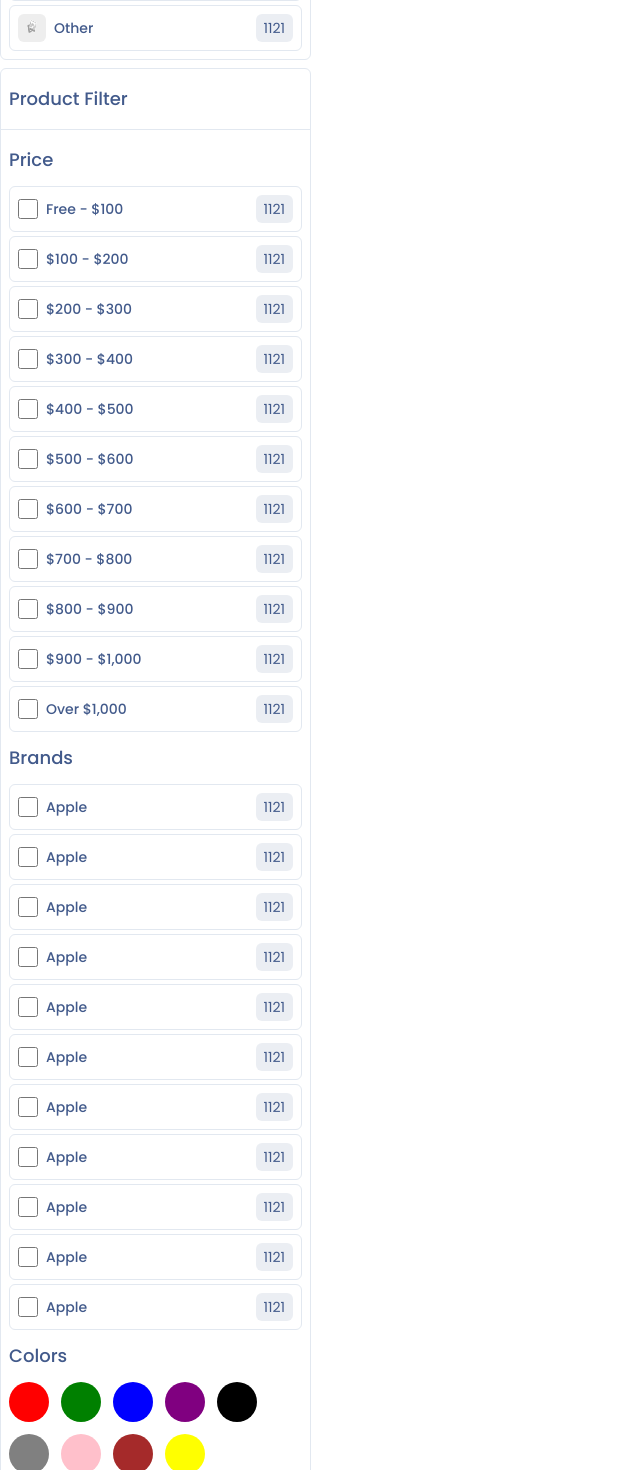
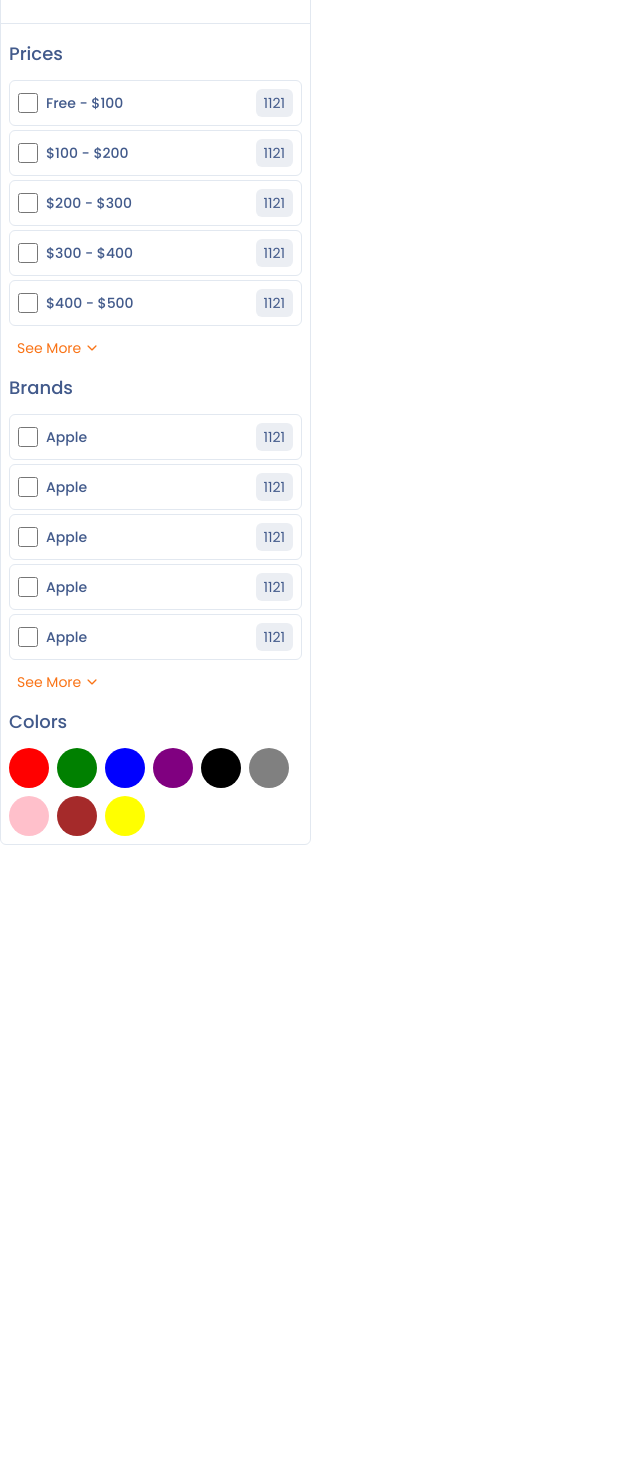
Before and after one commit to mehedi008h/multi-vendor-ecommerce-app-v2, a Next.js app: page /shop in a window 1280 px wide. Shown: the part 720-2190 px from the top of the page, without its empty margins (0-640 px from the left). After the commit the page ends 1593 px from the top, so only its background shows below. Built offline with nearby package versions, Linux system fonts and the light colour scheme.

Commit message:
refactoring filter sidebar

```diff
--- a/components/shop/FilterSidebar.tsx
+++ b/components/shop/FilterSidebar.tsx
@@ -1,12 +1,27 @@
 "use client";
 
-import React from "react";
+import React, { useState } from "react";
 import Image from "next/image";
-import { brands, categories, colors, priceRanges } from "@/data";
+import {
+    allBrands,
+    allCategories,
+    colors,
+    priceRanges,
+} from "@/data/filterSidebar";
 import { placeHolder } from "@/data/images";
 import { IoIosCheckmark } from "react-icons/io";
+import { FilterWrapper } from "./FilterWrapper";
 
 const FilterSidebar = () => {
+    // state
+    const [categoryExpand, setCategoryExpand] = useState<boolean>(false);
+    const [priceExpand, setPriceExpand] = useState<boolean>(false);
+    const [brandExpand, setBrandExpand] = useState<boolean>(false);
+
+    // expand all filters
+    let categories = categoryExpand ? allCategories : allCategories.slice(0, 7);
+    let prices = priceExpand ? priceRanges : priceRanges.slice(0, 5);
+    let brands = brandExpand ? allBrands : allBrands.slice(0, 5);
     return (
         <div>
             {/* Product Category  */}
@@ -15,7 +30,8 @@
                     Product Category
                 </h1>
                 <hr className="my-2" />
-                <div className="flex flex-col gap-1 transition-all ease-in-out duration-75 p-2">
+                <FilterWrapper expandButton toogleExpand={setCategoryExpand}>
+                    <>
                         {categories.map((category) => (
                             <div
                                 key={category}
@@ -38,7 +54,8 @@
                                 </div>
                             </div>
                         ))}
-                </div>
+                    </>
+                </FilterWrapper>
             </div>
 
             {/* product filter  */}
@@ -47,12 +64,15 @@
                     Product Filter
                 </h1>
                 <hr className="my-2" />
-                <div className="flex flex-col gap-1 transition-all ease-in-out duration-75 p-2">
-                    <h5 className="font-medium text-lg text-primary mb-2">
-                        Price
-                    </h5>
 
-                    {priceRanges.map((price) => (
+                {/* prices filter */}
+                <FilterWrapper
+                    filterTitle="Prices"
+                    expandButton
+                    toogleExpand={setPriceExpand}
+                >
+                    <>
+                        {prices.map((price) => (
                             <div
                                 key={price.id}
                                 className="flex justify-between items-center p-2 border rounded-md hover:border-teal-50 hover:shadow-md cursor-pointer group"
@@ -74,12 +94,16 @@
                                 </div>
                             </div>
                         ))}
+                    </>
+                </FilterWrapper>
 
-                    {/* brands  */}
-                    <h5 className="font-medium text-lg text-primary my-2">
-                        Brands
-                    </h5>
-
+                {/* brands  filter */}
+                <FilterWrapper
+                    filterTitle="Brands"
+                    expandButton
+                    toogleExpand={setBrandExpand}
+                >
+                    <>
                         {brands.map((brand) => (
                             <div
                                 key={brand.id}
@@ -102,11 +126,12 @@
                                 </div>
                             </div>
                         ))}
+                    </>
+                </FilterWrapper>
 
-                    <h5 className="font-medium text-lg text-primary my-2">
-                        Colors
-                    </h5>
-                    <div className="flex flex-row flex-wrap gap-3 transition-all">
+                {/* colors  filter */}
+                <FilterWrapper filterTitle="Colors">
+                    <div className="flex flex-row flex-wrap gap-2">
                         {colors.map((color) => (
                             <div
                                 key={color.id}
@@ -121,7 +146,7 @@
                             </div>
                         ))}
                     </div>
-                </div>
+                </FilterWrapper>
             </div>
         </div>
     );
--- /dev/null
+++ b/components/shop/FilterWrapper.tsx
@@ -0,0 +1,67 @@
+import { cn } from "@/lib/utils";
+import React, { ComponentProps, forwardRef, useState } from "react";
+import { IoIosArrowDown, IoIosArrowUp } from "react-icons/io";
+
+interface Props extends ComponentProps<"div"> {
+    filterTitle?: string;
+    children: React.ReactNode;
+    expandButton?: boolean;
+    toogleExpand?: (value: boolean) => void;
+}
+
+export const FilterWrapper = forwardRef<HTMLDivElement, Props>(
+    (
+        {
+            filterTitle,
+            expandButton = false,
+            toogleExpand,
+            children,
+            className,
+            ...props
+        },
+        ref
+    ) => {
+        const [expand, setExpand] = useState<boolean>(false);
+
+        // handle expand button
+        const handleExpand = () => {
+            setExpand(!expand);
+            if (toogleExpand) toogleExpand(!expand);
+        };
+        return (
+            <div
+                ref={ref}
+                className={cn("flex flex-col gap-1 p-2", className)}
+                {...props}
+            >
+                {/* filter title  */}
+                <h5 className="font-medium text-lg text-primary mb-2">
+                    {filterTitle}
+                </h5>
+                {/* filter item */}
+                {children}
+
+                {/* expand button  */}
+                {expandButton && (
+                    <div
+                        onClick={handleExpand}
+                        className="flex items-center gap-1 text-orange-500 hover:text-blue-500 text-sm mt-2 ps-2 cursor-pointer"
+                    >
+                        See{" "}
+                        {expand ? (
+                            <>
+                                Less <IoIosArrowUp />
+                            </>
+                        ) : (
+                            <>
+                                More <IoIosArrowDown />
+                            </>
+                        )}
+                    </div>
+                )}
+            </div>
+        );
+    }
+);
+
+FilterWrapper.displayName = "FilterWrapper";
--- /dev/null
+++ b/data/filterSidebar.ts
@@ -0,0 +1,176 @@
+export const allCategories = [
+    "Eid Collection",
+    "New Collection",
+    "Featured",
+    "Footwear",
+    "Accessories",
+    "Clothing",
+    "Beauty/Health",
+    "Sports",
+    "Outdoor",
+    "Other",
+];
+
+export const priceRanges = [
+    {
+        id: 1,
+        range: "Free - $100",
+        min: 0,
+        max: 100,
+    },
+    {
+        id: 2,
+        range: "$100 - $200",
+        min: 100,
+        max: 200,
+    },
+    {
+        id: 3,
+        range: "$200 - $300",
+        min: 200,
+        max: 300,
+    },
+    {
+        id: 4,
+        range: "$300 - $400",
+        min: 300,
+        max: 400,
+    },
+    {
+        id: 5,
+        range: "$400 - $500",
+        min: 400,
+        max: 500,
+    },
+    {
+        id: 6,
+        range: "$500 - $600",
+        min: 500,
+        max: 600,
+    },
+    {
+        id: 7,
+        range: "$600 - $700",
+        min: 600,
+        max: 700,
+    },
+    {
+        id: 8,
+        range: "$700 - $800",
+        min: 700,
+        max: 800,
+    },
+    {
+        id: 9,
+        range: "$800 - $900",
+        min: 800,
+        max: 900,
+    },
+    {
+        id: 10,
+        range: "$900 - $1,000",
+        min: 900,
+        max: 1000,
+    },
+    {
+        id: 11,
+        range: "Over $1,000",
+        min: 1000,
+        max: 1000,
+    },
+];
+
+export const allBrands = [
+    {
+        id: 1,
+        name: "Apple",
+    },
+    {
+        id: 2,
+        name: "Apple",
+    },
+    {
+        id: 3,
+        name: "Apple",
+    },
+    {
+        id: 4,
+        name: "Apple",
+    },
+    {
+        id: 5,
+        name: "Apple",
+    },
+    {
+        id: 6,
+        name: "Apple",
+    },
+    {
+        id: 7,
+        name: "Apple",
+    },
+    {
+        id: 8,
+        name: "Apple",
+    },
+    {
+        id: 9,
+        name: "Apple",
+    },
+    {
+        id: 10,
+        name: "Apple",
+    },
+    {
+        id: 11,
+        name: "Apple",
+    },
+];
+
+export const colors = [
+    {
+        id: 1,
+        name: "Red",
+        code: "",
+    },
+    {
+        id: 2,
+        name: "Green",
+        code: "",
+    },
+    {
+        id: 3,
+        name: "Blue",
+        code: "",
+    },
+    {
+        id: 4,
+        name: "Purple",
+        code: "",
+    },
+    {
+        id: 5,
+        name: "Black",
+        code: "",
+    },
+    {
+        id: 6,
+        name: "Gray",
+        code: "",
+    },
+    {
+        id: 7,
+        name: "Pink",
+        code: "",
+    },
+    {
+        id: 8,
+        name: "Brown",
+        code: "",
+    },
+    {
+        id: 9,
+        name: "Yellow",
+        code: "",
+    },
+];
--- a/data/index.ts
+++ /dev/null
@@ -1,176 +0,0 @@
-export const categories = [
-    "Eid Collection",
-    "New Collection",
-    "Featured",
-    "Footwear",
-    "Accessories",
-    "Clothing",
-    "Beauty/Health",
-    "Sports",
-    "Outdoor",
-    "Other",
-];
-
-export const priceRanges = [
-    {
-        id: 1,
-        range: "Free - $100",
-        min: 0,
-        max: 100,
-    },
-    {
-        id: 2,
-        range: "$100 - $200",
-        min: 100,
-        max: 200,
-    },
-    {
-        id: 3,
-        range: "$200 - $300",
-        min: 200,
-        max: 300,
-    },
-    {
-        id: 4,
-        range: "$300 - $400",
-        min: 300,
-        max: 400,
-    },
-    {
-        id: 5,
-        range: "$400 - $500",
-        min: 400,
-        max: 500,
-    },
-    {
-        id: 6,
-        range: "$500 - $600",
-        min: 500,
-        max: 600,
-    },
-    {
-        id: 7,
-        range: "$600 - $700",
-        min: 600,
-        max: 700,
-    },
-    {
-        id: 8,
-        range: "$700 - $800",
-        min: 700,
-        max: 800,
-    },
-    {
-        id: 9,
-        range: "$800 - $900",
-        min: 800,
-        max: 900,
-    },
-    {
-        id: 10,
-        range: "$900 - $1,000",
-        min: 900,
-        max: 1000,
-    },
-    {
-        id: 11,
-        range: "Over $1,000",
-        min: 1000,
-        max: 1000,
-    },
-];
-
-export const brands = [
-    {
-        id: 1,
-        name: "Apple",
-    },
-    {
-        id: 2,
-        name: "Apple",
-    },
-    {
-        id: 3,
-        name: "Apple",
-    },
-    {
-        id: 4,
-        name: "Apple",
-    },
-    {
-        id: 5,
-        name: "Apple",
-    },
-    {
-        id: 6,
-        name: "Apple",
-    },
-    {
-        id: 7,
-        name: "Apple",
-    },
-    {
-        id: 8,
-        name: "Apple",
-    },
-    {
-        id: 9,
-        name: "Apple",
-    },
-    {
-        id: 10,
-        name: "Apple",
-    },
-    {
-        id: 11,
-        name: "Apple",
-    },
-];
-
-export const colors = [
-    {
-        id: 1,
-        name: "Red",
-        code: "",
-    },
-    {
-        id: 2,
-        name: "Green",
-        code: "",
-    },
-    {
-        id: 3,
-        name: "Blue",
-        code: "",
-    },
-    {
-        id: 4,
-        name: "Purple",
-        code: "",
-    },
-    {
-        id: 5,
-        name: "Black",
-        code: "",
-    },
-    {
-        id: 6,
-        name: "Gray",
-        code: "",
-    },
-    {
-        id: 7,
-        name: "Pink",
-        code: "",
-    },
-    {
-        id: 8,
-        name: "Brown",
-        code: "",
-    },
-    {
-        id: 9,
-        name: "Yellow",
-        code: "",
-    },
-];
```
Lines whose indentation alone changed are shown as unchanged.
